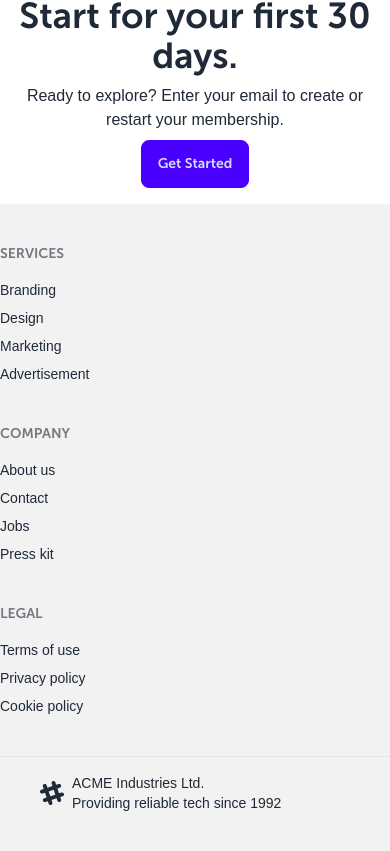
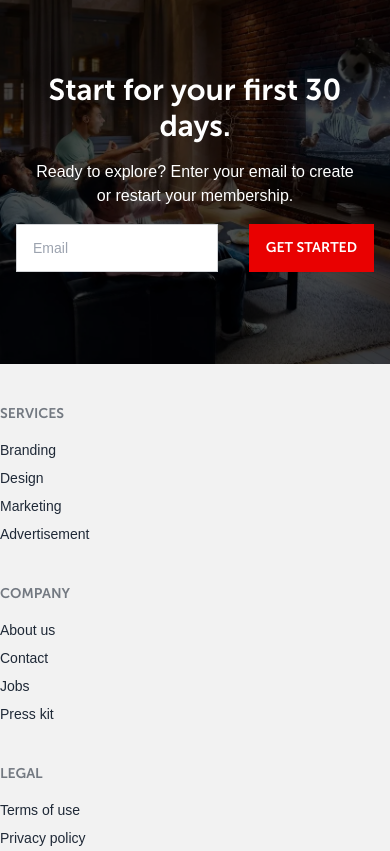
Before and after one commit to mrakashsaha/skyFlex, a React (Vite) app: page / in a window 390 px wide. Shown: the part 2647-3498 px from the top of the page. Built offline with nearby package versions, Linux system fonts and the light colour scheme; no server answers; a web font is replaced by a local one.

Commit message:
Another section as subscribe build with responsiveness

```diff
--- a/src/components/Footer.jsx
+++ b/src/components/Footer.jsx
@@ -27,21 +27,10 @@ const Footer = () => {
             </footer>
             <footer className="footer bg-base-200 text-base-content border-base-300 border-t px-10 py-4">
                 <aside className="grid-flow-col items-center">
-                    <svg
-                        width="24"
-                        height="24"
-                        viewBox="0 0 24 24"
-                        xmlns="http://www.w3.org/2000/svg"
-                        fillRule="evenodd"
-                        clipRule="evenodd"
-                        className="fill-current">
-                        <path
-                            d="M22.672 15.226l-2.432.811.841 2.515c.33 1.019-.209 2.127-1.23 2.456-1.15.325-2.148-.321-2.463-1.226l-.84-2.518-5.013 1.677.84 2.517c.391 1.203-.434 2.542-1.831 2.542-.88 0-1.601-.564-1.86-1.314l-.842-2.516-2.431.809c-1.135.328-2.145-.317-2.463-1.229-.329-1.018.211-2.127 1.231-2.456l2.432-.809-1.621-4.823-2.432.808c-1.355.384-2.558-.59-2.558-1.839 0-.817.509-1.582 1.327-1.846l2.433-.809-.842-2.515c-.33-1.02.211-2.129 1.232-2.458 1.02-.329 2.13.209 2.461 1.229l.842 2.515 5.011-1.677-.839-2.517c-.403-1.238.484-2.553 1.843-2.553.819 0 1.585.509 1.85 1.326l.841 2.517 2.431-.81c1.02-.33 2.131.211 2.461 1.229.332 1.018-.21 2.126-1.23 2.456l-2.433.809 1.622 4.823 2.433-.809c1.242-.401 2.557.484 2.557 1.838 0 .819-.51 1.583-1.328 1.847m-8.992-6.428l-5.01 1.675 1.619 4.828 5.011-1.674-1.62-4.829z"></path>
-                    </svg>
                     <p>
-                        ACME Industries Ltd.
+                        SkyFlex Inc.
                         <br />
-                        Providing reliable tech since 1992
+                        Providing reliable tech since 2020
                     </p>
                 </aside>
                 <nav className="md:place-self-center md:justify-self-end">
--- a/src/components/Subscribe.jsx
+++ b/src/components/Subscribe.jsx
@@ -1,18 +1,28 @@
 import React from 'react';
+import subscribeBG from '../assets/page-header-bg.jpg'
 
 const Subscribe = () => {
     return (
         <div>
-            <div className="hero bg-base-100">
-                <div className="hero-content text-center">
-                    <div className="max-w-6xl">
-                        <h1 className="text-4xl font-bold">Start for your first 30 days.</h1>
-                        <p className="py-2">Ready to explore? Enter your email to create or restart your membership.
-                        </p>
-                        <button className="btn btn-primary">Get Started</button>
+
+            <div className="relative h-96 lg:h-[300px] bg-cover bg-center" style={{ backgroundImage: `url(${subscribeBG})` }}>
+                <div className="absolute inset-0 bg-black/70 flex flex-col justify-center items-center ">
+                    <div className="hero">
+                        <div className="hero-content text-center text-white">
+                            <div className="max-w-6xl space-y-2">
+                                <h1 className="text-3xl md:text-4xl font-bold">Start for your first 30 days.</h1>
+                                <p className="py-2 px-4">Ready to explore? Enter your email to create or restart your membership.
+                                </p>
+                                <div className="join gap-x-8 w-full">
+                                    <input type='email' className="text-[#e90101] w-3/5 input input-md md:input-lg rounded-none input-bordered join-item" placeholder="Email" />
+                                    <button className=" btn btn-md md:btn-lg text-white hover:text-black font-bold rounded-none border-[#e90101] bg-[#e90101] join-item">GET STARTED</button>
+                                </div>
+                            </div>
+                        </div>
                     </div>
                 </div>
             </div>
+
         </div>
     );
 };
--- a/src/components/Test.jsx
+++ /dev/null
@@ -1,24 +0,0 @@
-import React from 'react';
-
-const Test = () => {
-    return (
-        <div>
-            <div className="navbar bg-base-100">
-
-                <div className="">
-                    <div className="dropdown dropdown-end">
-                        <div tabIndex={0} role="button" className="btn btn-ghost btn-circle flex avatar tooltip tooltip-bottom" data-tip="hello">
-                            <div className="w-10 rounded-full">
-                                <img
-                                    alt="Tailwind CSS Navbar component"
-                                    src="https://img.daisyui.com/images/stock/photo-1534528741775-53994a69daeb.webp" />
-                            </div>
-                        </div>
-                    </div>
-                </div>
-            </div>
-        </div>
-    );
-};
-
-export default Test;
```
Also changed, not shown: src/assets/page-header-bg.jpg (added).
